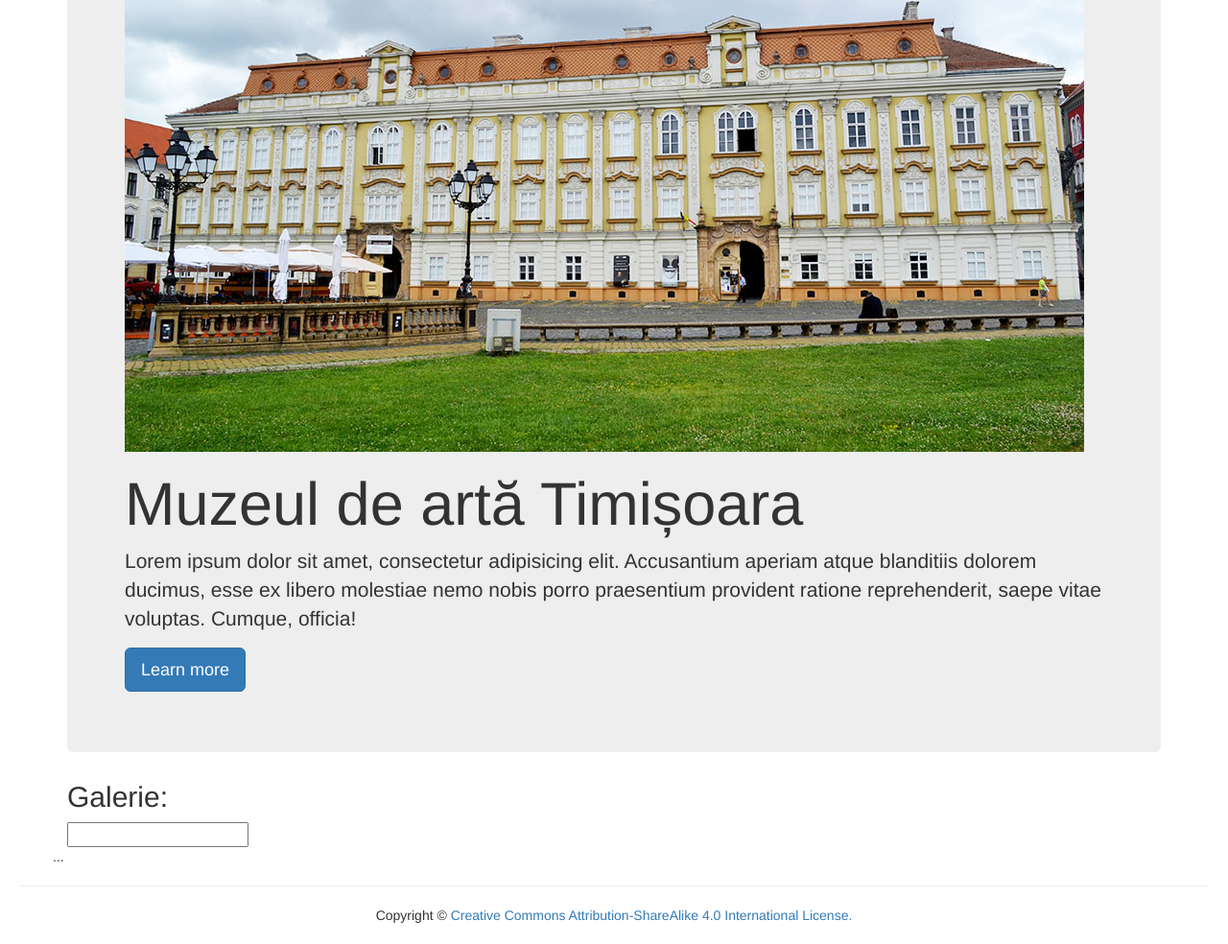
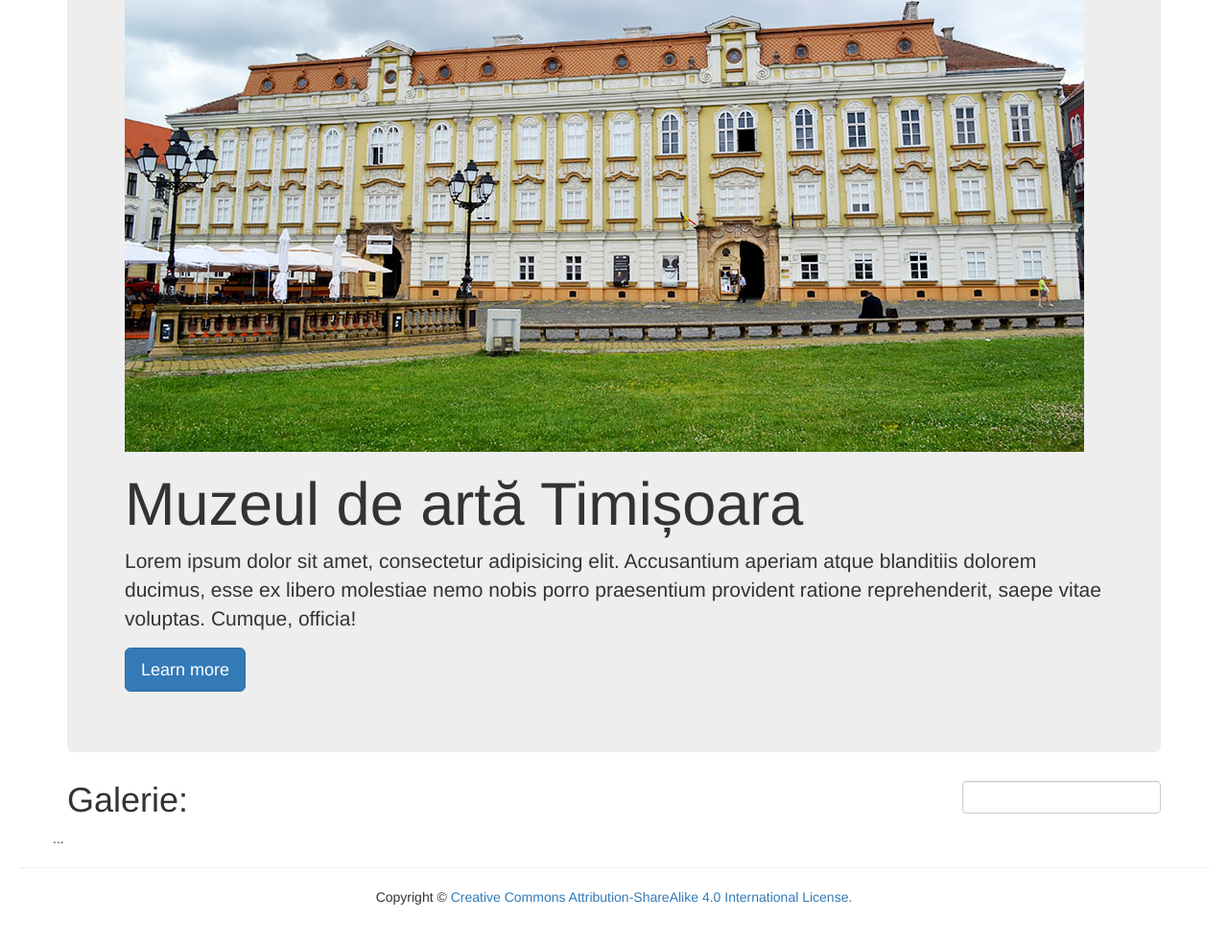
Before and after one commit to mysmartcity/openmart, a website: page app/index.html in a window 1280 px wide. Shown: the part 273-1257 px from the top of the page at 96% size. Drawn offline with nearby package versions, Linux system fonts and the light colour scheme; some packages are replaced by stand-ins of ours; no server answers.

Commit message:
Updated search input

```diff
--- a/app/src/home/home.html
+++ b/app/src/home/home.html
@@ -6,9 +6,12 @@
         <p><a class="btn btn-primary btn-lg" href="" role="button">Learn more</a></p>
     </div>
 
-    <h2>Galerie:</h2>
+    <div class="pull-right">
+        <input ng-model="query" class="form-control" style="max-width: 300px">
+    </div>
 
-    <input ng-model="query">
+    <h1>Galerie:</h1>
+
 
     <div class="row">
         <div class="col-xs-6 col-md-4" ng-repeat="art in artwork | filter:query">
```
